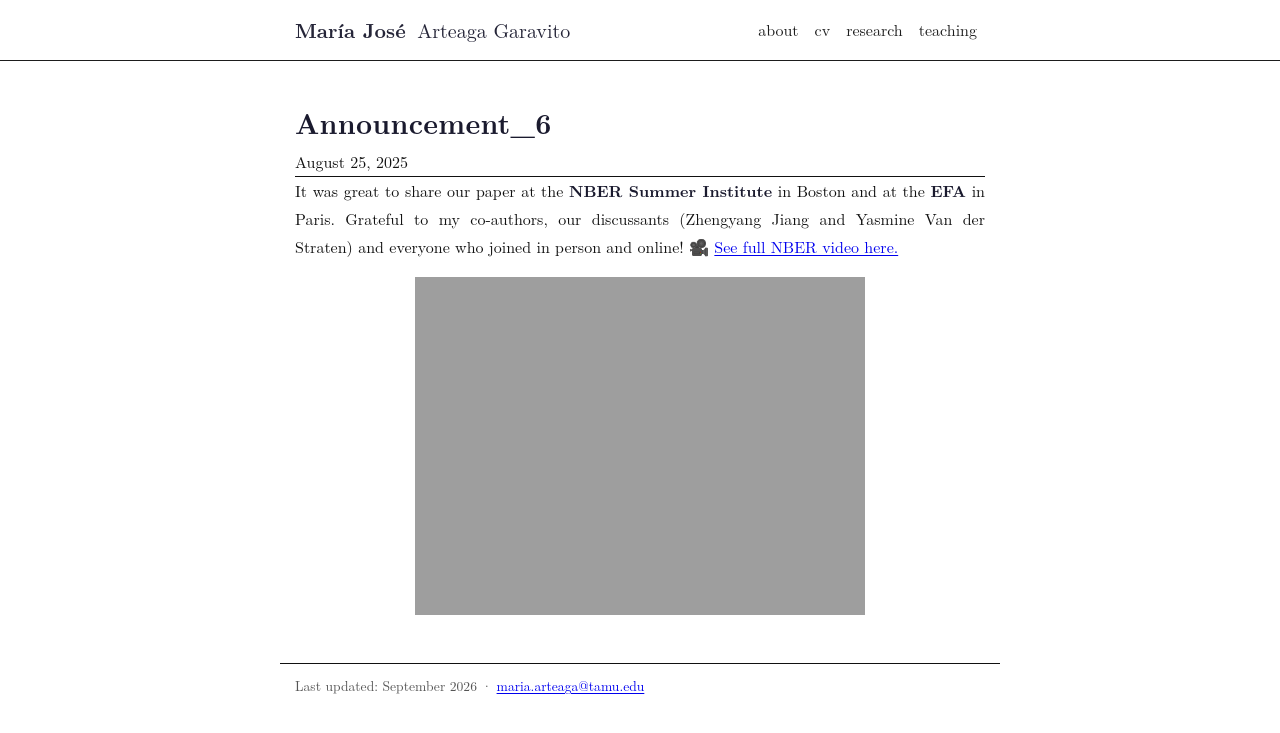
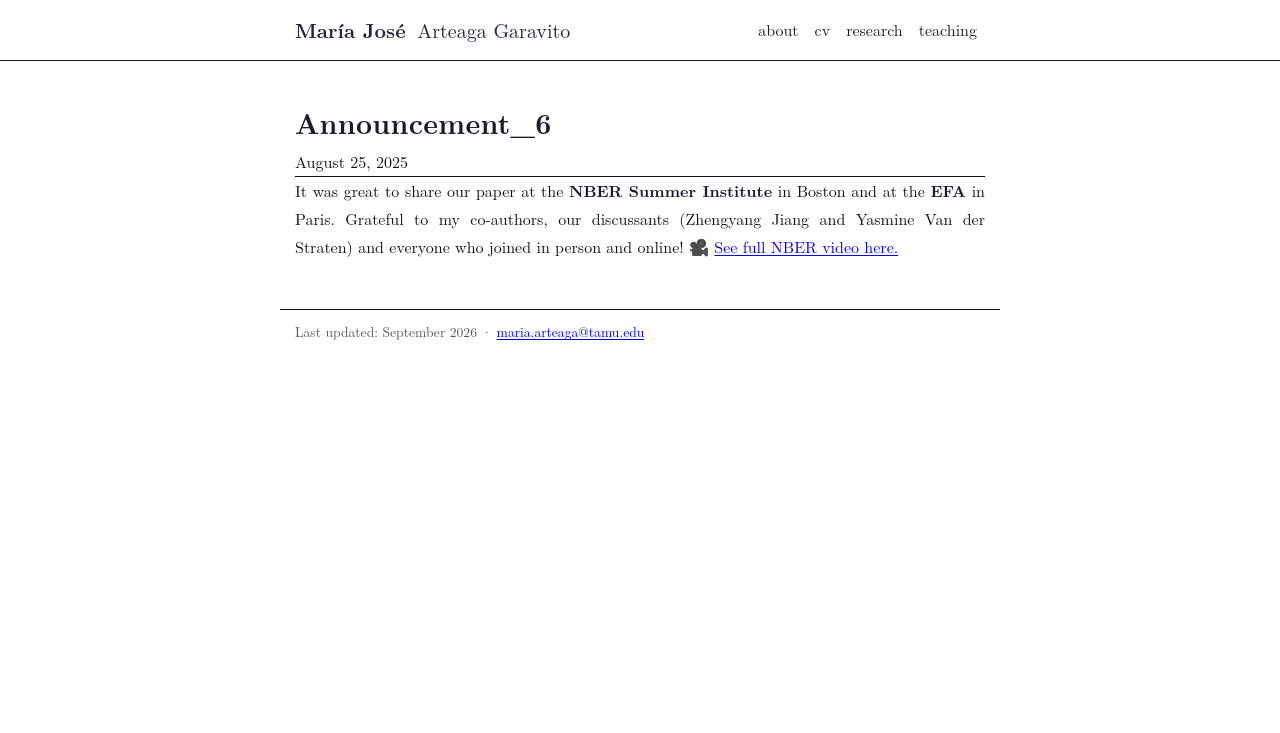
Before and after one commit to majoarteaga/majoarteaga.github.io, a Jekyll site: the page built from _news/announcement_6.md, in a window 1280 px wide. Shown: the top 733 px of the page. Built offline with Jekyll 4.4.1, drawn with Linux system fonts in a browser that asks for light colours; some web fonts are replaced; comment, search, counter and statistics services are not loaded; a style sheet for code colours, icons or effects is not loaded.

Commit message:
News (Aug 25, 2025): drop the NBER screenshot image
Co-Authored-By: Claude Opus 5.5 <noreply@anthropic.com>

```diff
--- a/_news/announcement_6.md
+++ b/_news/announcement_6.md
@@ -6,7 +6,3 @@ related_posts: false
 ---
 
 It was great to share our paper at the <strong>NBER Summer Institute</strong> in Boston and at the <strong>EFA</strong> in Paris. Grateful to my co-authors, our discussants (Zhengyang Jiang and Yasmine Van der Straten) and everyone who joined in person and online! 🎥 [See full NBER video here.](https://www.youtube.com/watch?t=419&v=W_AGwwhRims&feature=youtu.be)
-
-<div style="text-align: center;">
-  <img src="https://majoarteaga.github.io/assets/video/Screenshot%202025-10-27%20at%2012.26.48.png" width="450" alt="Screenshot">
-</div>
```
